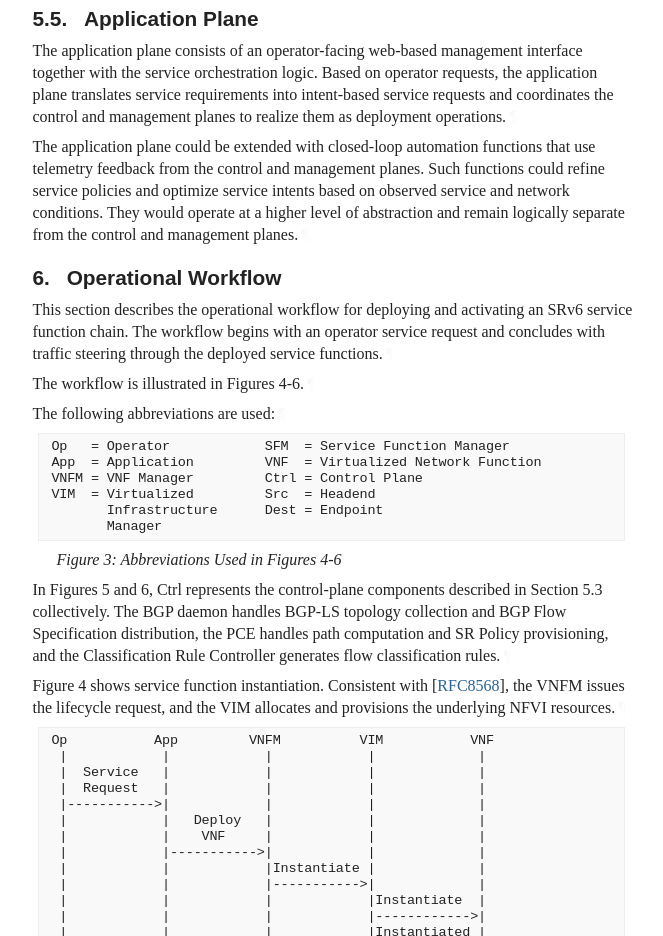
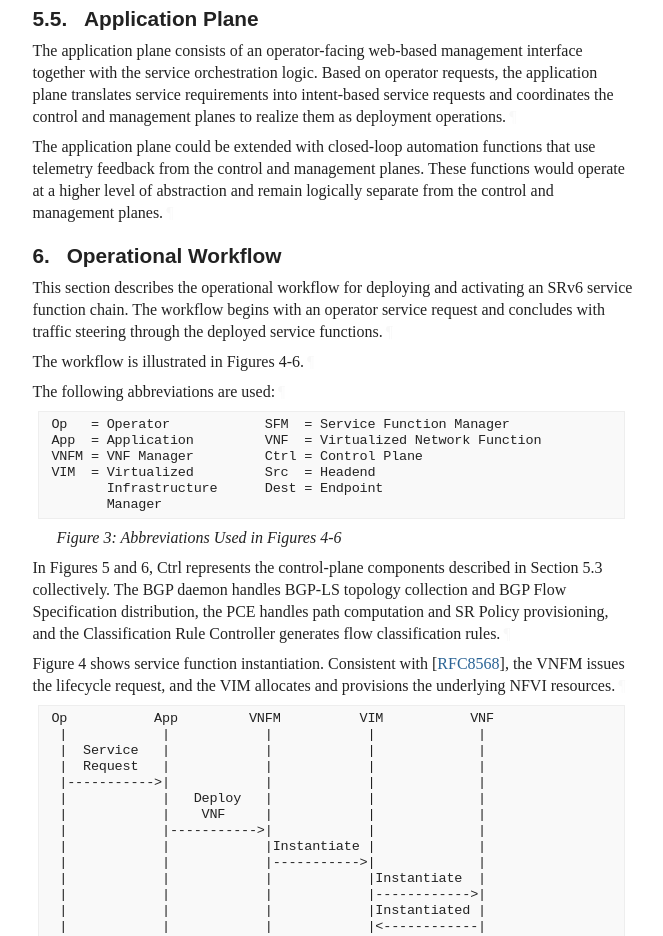
Before and after one commit to watal/draft-watal-srv6ops-srv6-sfc-deployment, a plain HTML site: page draft-watal-srv6ops-srv6-sfc-deployment.html in a window 1280 px wide. Shown: the part 5100-6036 px from the top of the page, without its empty margins (92-755 px from the left). Drawn offline with Linux system fonts and the light colour scheme; a web font is replaced by a local one.

Commit message:
Script updating gh-pages from 1f06113. [ci skip]

```diff
--- a/draft-watal-srv6ops-srv6-sfc-deployment.html
+++ b/draft-watal-srv6ops-srv6-sfc-deployment.html
@@ -1600,8 +1600,7 @@ The instance also reports the configuration result to the SFM.<a href="#section-
 <p id="section-5.5-1">The application plane consists of an operator-facing web-based management interface together with the service orchestration logic.
 Based on operator requests, the application plane translates service requirements into intent-based service requests and coordinates the control and management planes to realize them as deployment operations.<a href="#section-5.5-1" class="pilcrow">¶</a></p>
 <p id="section-5.5-2">The application plane could be extended with closed-loop automation functions that use telemetry feedback from the control and management planes.
-Such functions could refine service policies and optimize service intents based on observed service and network conditions.
-They would operate at a higher level of abstraction and remain logically separate from the control and management planes.<a href="#section-5.5-2" class="pilcrow">¶</a></p>
+These functions would operate at a higher level of abstraction and remain logically separate from the control and management planes.<a href="#section-5.5-2" class="pilcrow">¶</a></p>
 </section>
 </div>
 </section>
```
Also changed, not shown: draft-watal-srv6ops-srv6-sfc-deployment.txt.
